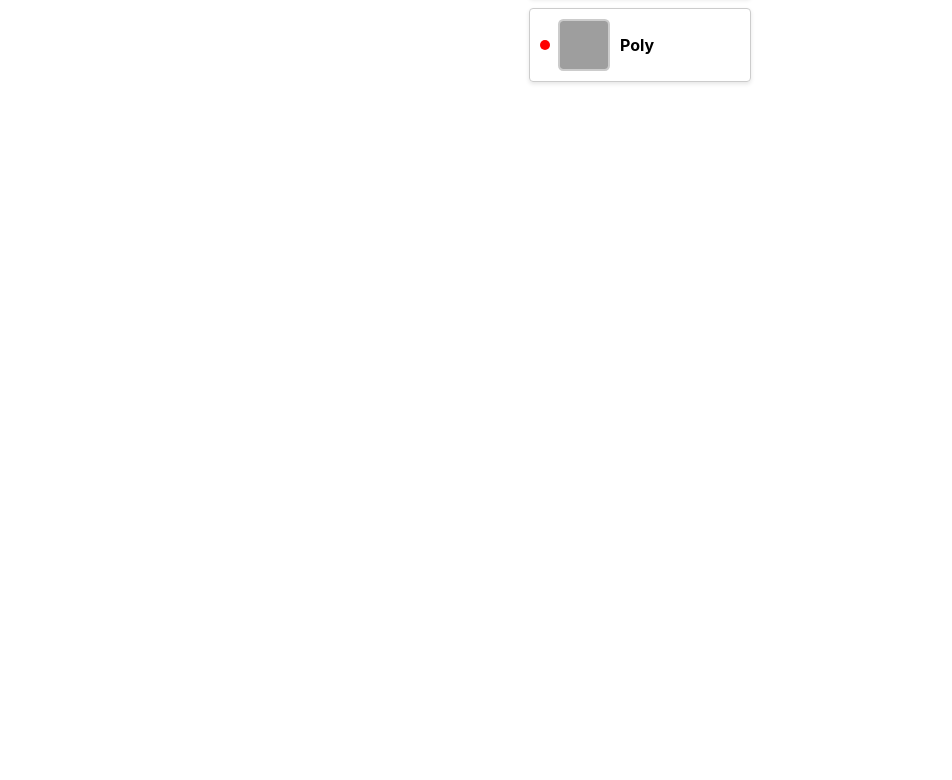
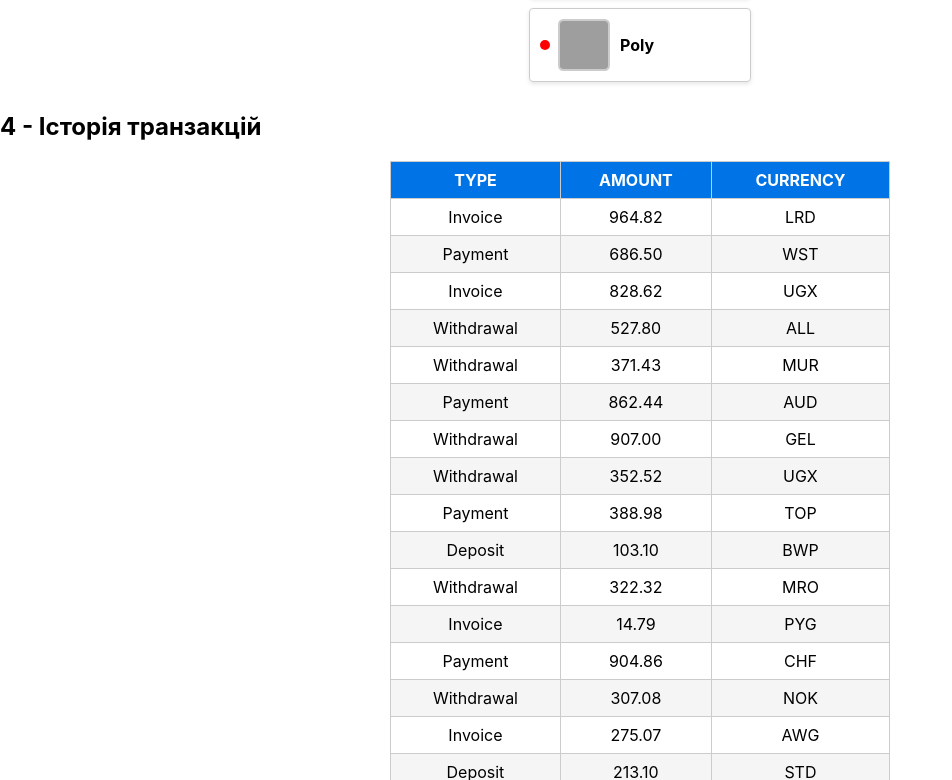
Before and after one commit to DenysVM/goit-react-hw-01-components, a React (Create React App) app: page / in a window 1280 px wide. Shown: the part 920-1700 px from the top of the page, without its empty margins (0-952 px from the left). Before the commit the page ends 1012 px from the top, so only its background shows below. Built offline with nearby package versions, Linux system fonts and the light colour scheme; grey boxes are pictures that could not be loaded.

Commit message:
4 - Історія транзакцій

```diff
--- a/src/components/App.jsx
+++ b/src/components/App.jsx
@@ -4,6 +4,8 @@
 import data from './Statistics/data.json';
 import { FriendList } from "./FriendList/FriendList"
 import friends from './FriendList/friends.json'
+import { TransactionHistory } from "./TransactionHistory/TransactionHistory"
+import transactions from './TransactionHistory/transactions.json'
 
 export const App = () => {
   return (
@@ -15,7 +17,10 @@
       <Statistics title="Upload stats" stats={data} />
 
       <h2>3 - Список друзів</h2>
-      <FriendList friends={friends}/>
+      <FriendList friends={friends} />
+
+      <h2>4 - Історія транзакцій</h2>
+      < TransactionHistory items={transactions} />
 
     </div>
      );
--- /dev/null
+++ b/src/components/TransactionHistory/TransactionHistory.jsx
@@ -0,0 +1,25 @@
+import styles from './TransactionHistory.module.css';
+import PropTypes from 'prop-types';
+
+export const TransactionHistory = ({items}) => {
+    return (
+        <div className={styles.container}>
+            <table className={styles.transaction_history}>
+            <thead>
+                <tr>
+                    <th>Type</th>
+                    <th>Amount</th>
+                    <th>Currency</th>
+                </tr>
+            </thead>
+
+            <tbody>
+                {items.map(item => <tr key={item.id} className={items.indexOf(item) % 2 === 0 ? styles.row_even : styles.row_odd}>
+                    <td className={styles.type}>{item.type.charAt(0).toUpperCase() + item.type.slice(1)}</td>
+                    <td>{item.amount}</td>
+                    <td>{item.currency}</td>
+                </tr>)}
+            </tbody>
+            </table>
+        </div>);
+}
--- /dev/null
+++ b/src/components/TransactionHistory/TransactionHistory.module.css
@@ -0,0 +1,37 @@
+.container {
+  display: flex;
+  justify-content: center;
+  align-items: center;
+}
+
+.transaction_history {
+  width: 500px;
+  border-collapse: collapse;
+  margin-bottom: 10px;
+}
+
+thead {
+  background-color: #0073e6;
+  color: white;
+  text-transform: uppercase;
+}
+
+th {
+  text-align: center;
+  padding: 8px;
+  border: 1px solid #ccc;
+}
+
+td {
+  text-align: center;
+  padding: 8px;
+  border: 1px solid #ccc;
+}
+
+.row_even {
+  background-color: white;
+}
+
+.row_odd {
+  background-color: #f5f5f5;
+}
--- /dev/null
+++ b/src/components/TransactionHistory/transactions.json
@@ -0,0 +1,122 @@
+[
+  {
+    "id": "1e0700a2-5183-4291-85cc-2065a036a683",
+    "type": "invoice",
+    "amount": "964.82",
+    "currency": "LRD"
+  },
+  {
+    "id": "a30f821b-4d25-4ff0-abdd-e340b3f0dd2b",
+    "type": "payment",
+    "amount": "686.50",
+    "currency": "WST"
+  },
+  {
+    "id": "44dca67a-8e5a-4798-bf8e-b15efd4e1abd",
+    "type": "invoice",
+    "amount": "828.62",
+    "currency": "UGX"
+  },
+  {
+    "id": "ea8ed3dc-2b68-4a53-905a-53ecb0adef33",
+    "type": "withdrawal",
+    "amount": "527.80",
+    "currency": "ALL"
+  },
+  {
+    "id": "ea76146a-0b00-4b80-bc02-a8c822176712",
+    "type": "withdrawal",
+    "amount": "371.43",
+    "currency": "MUR"
+  },
+  {
+    "id": "63ca02f9-d637-46b5-9237-f3b24425e029",
+    "type": "payment",
+    "amount": "862.44",
+    "currency": "AUD"
+  },
+  {
+    "id": "ed0263e8-59a5-4bf1-87e0-2bb88e53dc34",
+    "type": "withdrawal",
+    "amount": "907.00",
+    "currency": "GEL"
+  },
+  {
+    "id": "6013bad0-750c-4691-8bc2-d8f2b43969c4",
+    "type": "withdrawal",
+    "amount": "352.52",
+    "currency": "UGX"
+  },
+  {
+    "id": "252c7be4-8b06-4fa7-8d42-61fb835b70d5",
+    "type": "payment",
+    "amount": "388.98",
+    "currency": "TOP"
+  },
+  {
+    "id": "4eaab41b-b967-40ac-82ed-85fc66f646f1",
+    "type": "deposit",
+    "amount": "103.10",
+    "currency": "BWP"
+  },
+  {
+    "id": "9648a350-8469-42d5-8bf3-18090de5fe67",
+    "type": "withdrawal",
+    "amount": "322.32",
+    "currency": "MRO"
+  },
+  {
+    "id": "9c5c25fb-1a95-4b2f-8d1f-4c4426d677cc",
+    "type": "invoice",
+    "amount": "14.79",
+    "currency": "PYG"
+  },
+  {
+    "id": "43ef232c-80e9-4d6f-b48a-b22405620de3",
+    "type": "payment",
+    "amount": "904.86",
+    "currency": "CHF"
+  },
+  {
+    "id": "5161682e-e620-4019-ab0a-24ceb10fbd20",
+    "type": "withdrawal",
+    "amount": "307.08",
+    "currency": "NOK"
+  },
+  {
+    "id": "7b119d71-42e6-4c42-a141-6818b07bb9ff",
+    "type": "invoice",
+    "amount": "275.07",
+    "currency": "AWG"
+  },
+  {
+    "id": "a4f65722-65c4-4c28-b1f4-b8ed988bb205",
+    "type": "deposit",
+    "amount": "213.10",
+    "currency": "STD"
+  },
+  {
+    "id": "c6e5784b-0ca3-48d6-86e5-b5128af5a523",
+    "type": "invoice",
+    "amount": "116.11",
+    "currency": "CUP CUC"
+  },
+  {
+    "id": "c9ebed6a-3a02-4b49-ac0d-0534b51f2bfd",
+    "type": "invoice",
+    "amount": "878.67",
+    "currency": "HKD"
+  },
+  {
+    "id": "a4a98b0e-b22c-438b-9f83-de2df52110c8",
+    "type": "invoice",
+    "amount": "725.03",
+    "currency": "UYU UYI"
+  },
+  {
+    "id": "b39bfa7a-0166-4c47-94d6-87d20590f746",
+    "type": "payment",
+    "amount": "405.45",
+    "currency": "MDL"
+  }
+]
```
